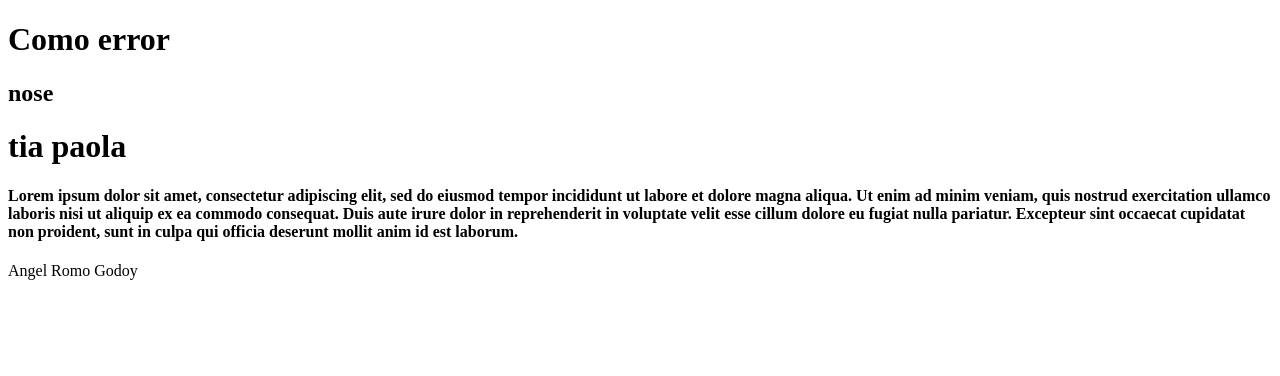
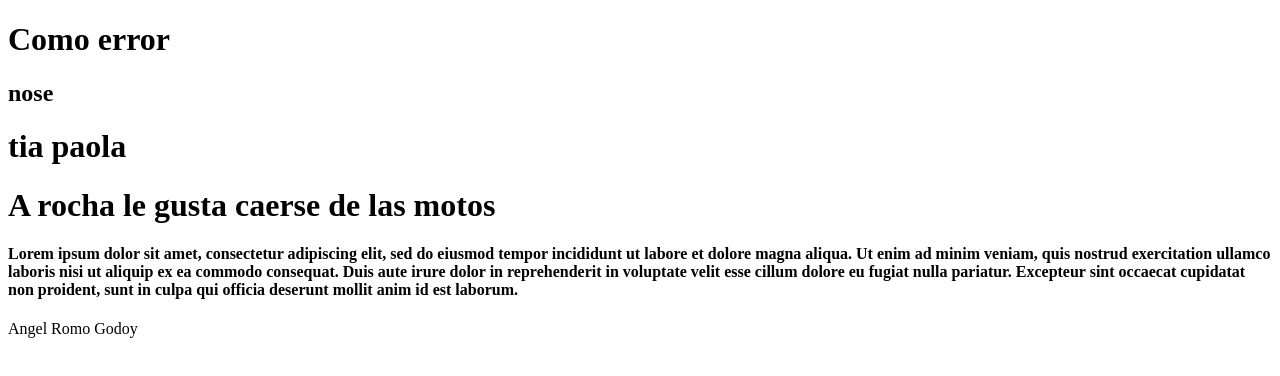
Before and after one commit to Josenanodev/repo-compartido-en-clase, a plain HTML site: page index.html in a window 1280 px wide. Drawn offline with Linux system fonts and the light colour scheme.

Commit message:
Información sobre rocha

```diff
--- a/index.html
+++ b/index.html
@@ -9,6 +9,7 @@
     <h1>Como error</h1>
     <h2>nose</h2>
     <h1>tia paola</h1>
+    <h1>A rocha le gusta caerse de las motos</h1>
     <H4>Lorem ipsum dolor sit amet, consectetur adipiscing elit, sed do eiusmod tempor incididunt ut labore et dolore magna aliqua. Ut enim ad minim veniam, quis nostrud exercitation ullamco laboris nisi ut aliquip ex ea commodo consequat. Duis aute irure dolor in reprehenderit in voluptate velit esse cillum dolore eu fugiat nulla pariatur. Excepteur sint occaecat cupidatat non proident, sunt in culpa qui officia deserunt mollit anim id est laborum.</H4>
     <footer>Angel Romo Godoy</footer>
 </body>
```
